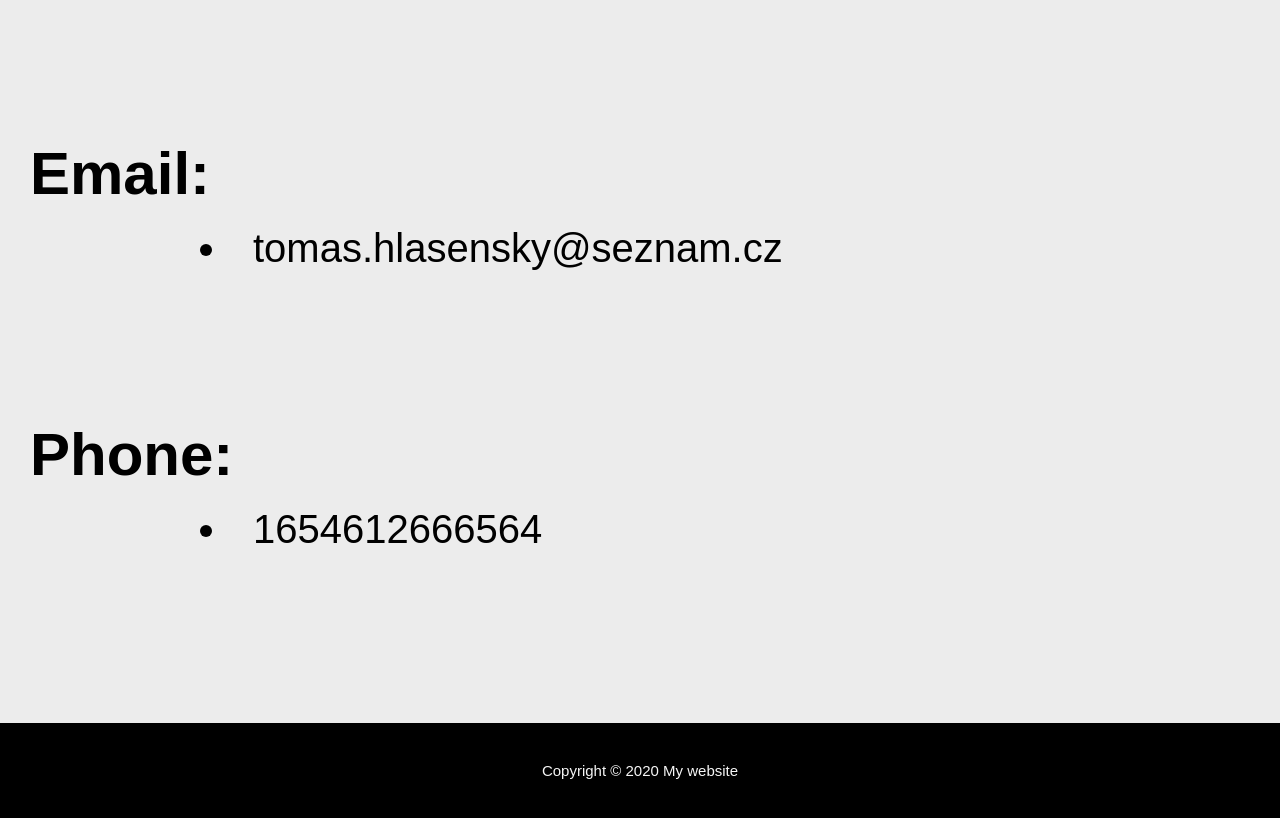
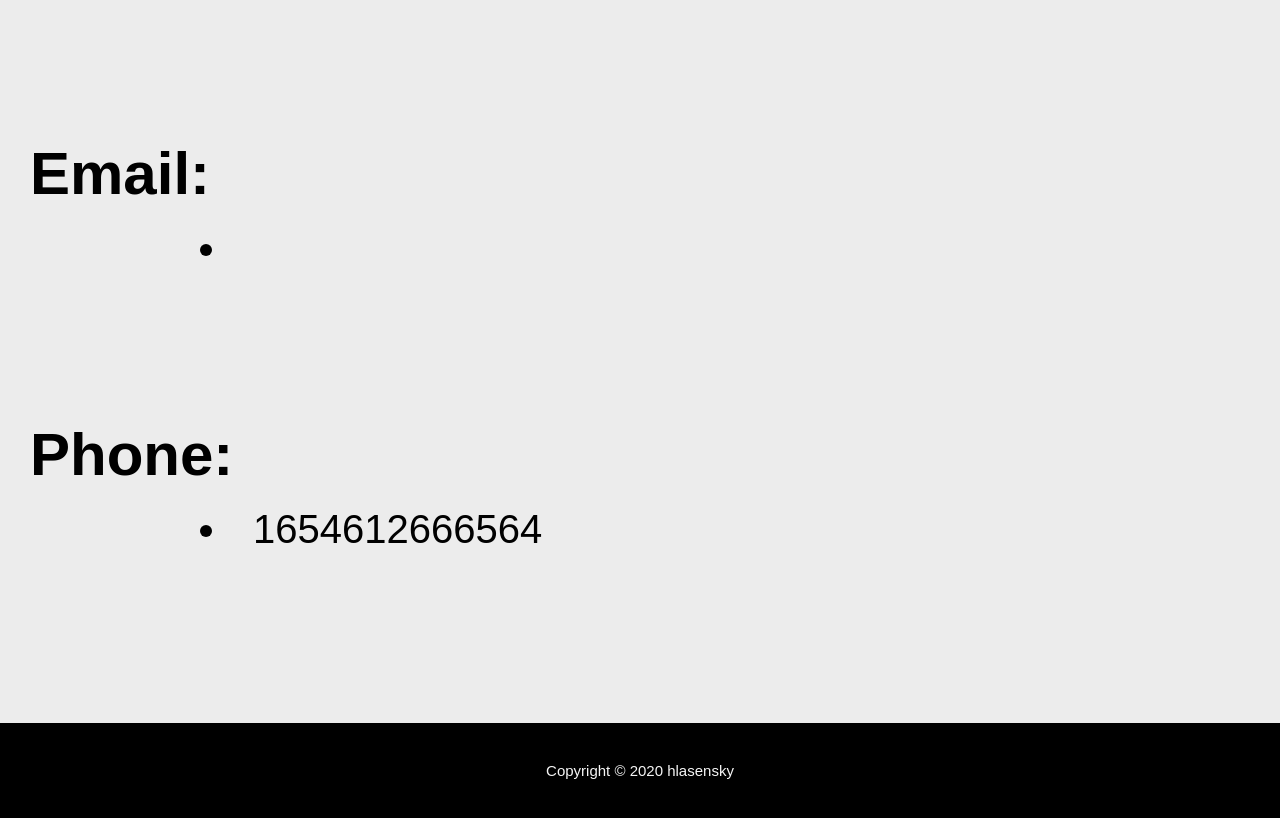
Before and after one commit to hlasensky/hlasensky.github.io, a plain HTML site: page 03/contacts.html in a window 1280 px wide. Shown: the part 84-902 px from the top of the page. Drawn offline with Linux system fonts and the light colour scheme.

Commit message:
copyright update

```diff
--- a/03/contacts.html
+++ b/03/contacts.html
@@ -21,7 +21,7 @@
     <section id="showcase2">
         <div class="contacts">
             <h1>Email:</h1>
-            <li>tomas.hlasensky@seznam.cz</li>
+            <li></li>
         </div>
         <div class="contacts">
             <h1>Phone:</h1>
@@ -31,7 +31,7 @@
 
     </div>
     <footer id="main-footer">
-        <p>Copyright &copy; 2020 My website</p>
+        <p>Copyright &copy; 2020 hlasensky</p>
     </footer>
 </body>
 </html>
```
Also changed, not shown: 01/fotos.html (+1 -1 lines), 02/about.html (+1 -1 lines), index.html (+1 -1 lines).
